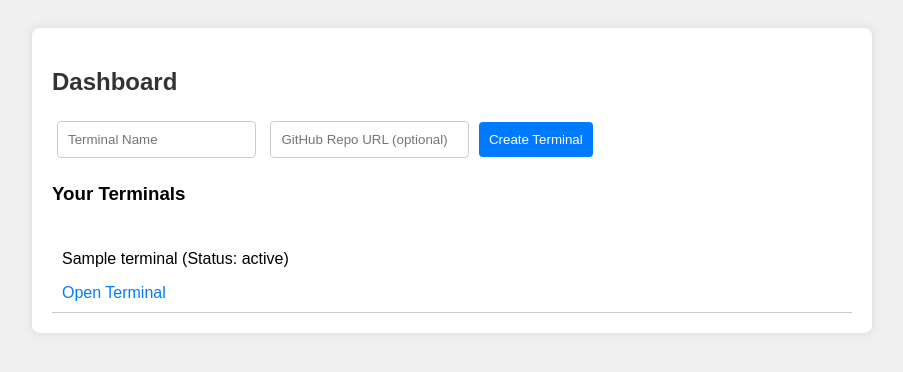
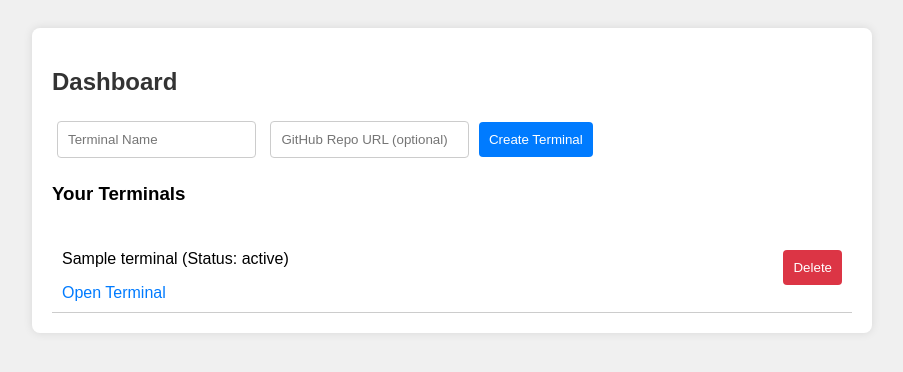
Before and after one commit to I-SHOW-AKIRU200/TERMINAL, a Flask app: page /dashboard in a window 1280 px wide. Shown: the top 372 px of the page, without its empty margins (188-1091 px from the left). Run offline with Flask 3, Linux system fonts and the light colour scheme; the visitor is signed in with stand-in values (Sample User, id 1); a database or web service that is not in the repository returns one stand-in record (values such as "Sample title").

Commit message:
Update dashboard.html

```diff
--- a/templates/dashboard.html
+++ b/templates/dashboard.html
@@ -12,7 +12,9 @@
         input { padding: 10px; margin: 5px; border: 1px solid #ccc; border-radius: 4px; }
         button { padding: 10px; background: #007bff; color: white; border: none; border-radius: 4px; cursor: pointer; }
         button:hover { background: #0056b3; }
-        .terminal { padding: 10px; border-bottom: 1px solid #ccc; }
+        .delete-btn { background: #dc3545; }
+        .delete-btn:hover { background: #c82333; }
+        .terminal { padding: 10px; border-bottom: 1px solid #ccc; display: flex; justify-content: space-between; align-items: center; }
         .terminal a { color: #007bff; text-decoration: none; }
         .terminal a:hover { text-decoration: underline; }
     </style>
@@ -28,10 +30,28 @@
         <h3>Your Terminals</h3>
         {% for terminal in terminals %}
             <div class="terminal">
-                <p>{{ terminal.name }} (Status: {{ terminal.status }})</p>
-                <a href="/terminal/{{ terminal.render_string }}">Open Terminal</a>
+                <div>
+                    <p>{{ terminal.name }} (Status: {{ terminal.status }})</p>
+                    <a href="/terminal/{{ terminal.render_string }}">Open Terminal</a>
+                </div>
+                <button class="delete-btn" onclick="deleteTerminal('{{ terminal.render_string }}')">Delete</button>
             </div>
         {% endfor %}
     </div>
+    <script>
+        async function deleteTerminal(renderString) {
+            if (confirm("Are you sure you want to delete this terminal?")) {
+                const response = await fetch(`/delete_terminal/${renderString}`, {
+                    method: "POST",
+                    headers: { "Content-Type": "application/json" }
+                });
+                const result = await response.json();
+                alert(result.message || result.error);
+                if (result.message) {
+                    location.reload();
+                }
+            }
+        }
+    </script>
 </body>
 </html>
```
